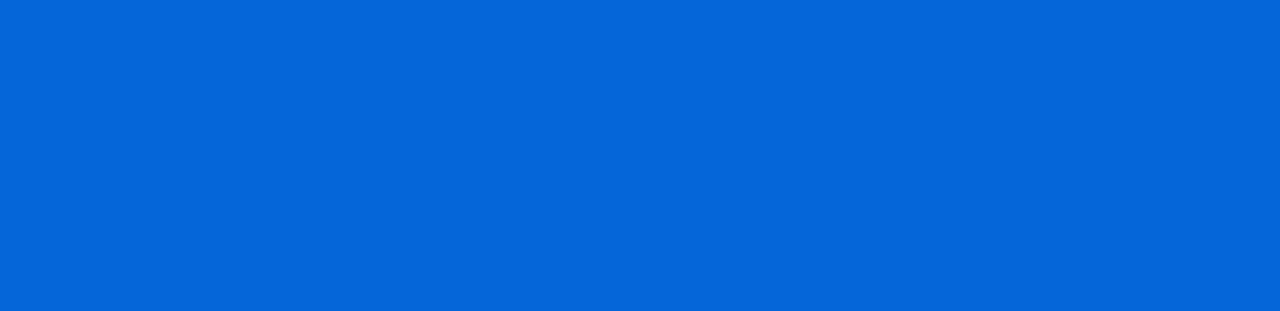
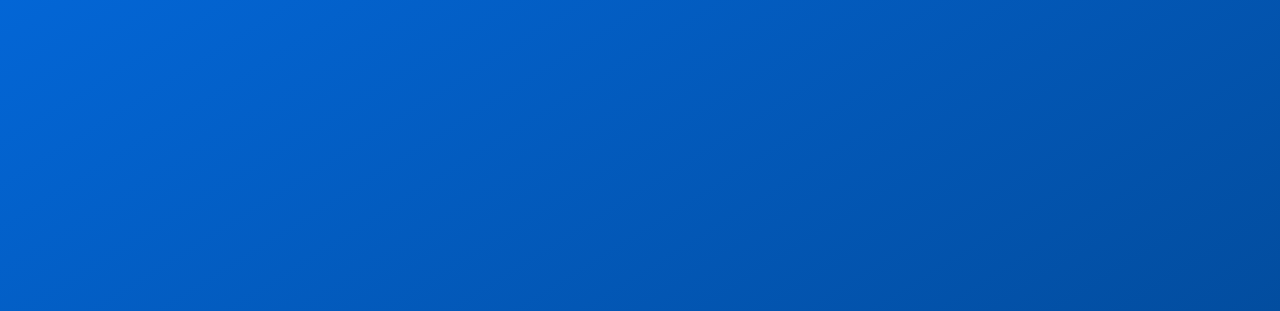
Before and after one commit to xavierfoucrier/inbox-notifier, a plain HTML site: page code/Resources/oauth/message.html in a window 1280 px wide. Shown: the top 311 px of the page. Drawn offline with Linux system fonts and the light colour scheme.

Commit message:
Add gradient background

```diff
--- a/code/Resources/oauth/message.html
+++ b/code/Resources/oauth/message.html
@@ -10,6 +10,7 @@
       :root {
         --base-color: #fff;
         --contrast-color: #0366d6;
+        --darken-color: #024287;
         --font: 'Noto Sans';
       }
 
@@ -21,7 +22,7 @@
         width: 100vw;
         height: 100vh;
         margin: 0;
-        background: var(--contrast-color);
+        background: var(--contrast-color) linear-gradient(to bottom right, var(--contrast-color), var(--darken-color));
         font-family: 'Noto Sans', sans-serif;
         font-size: 15px;
         color: var(--base-color);
```
